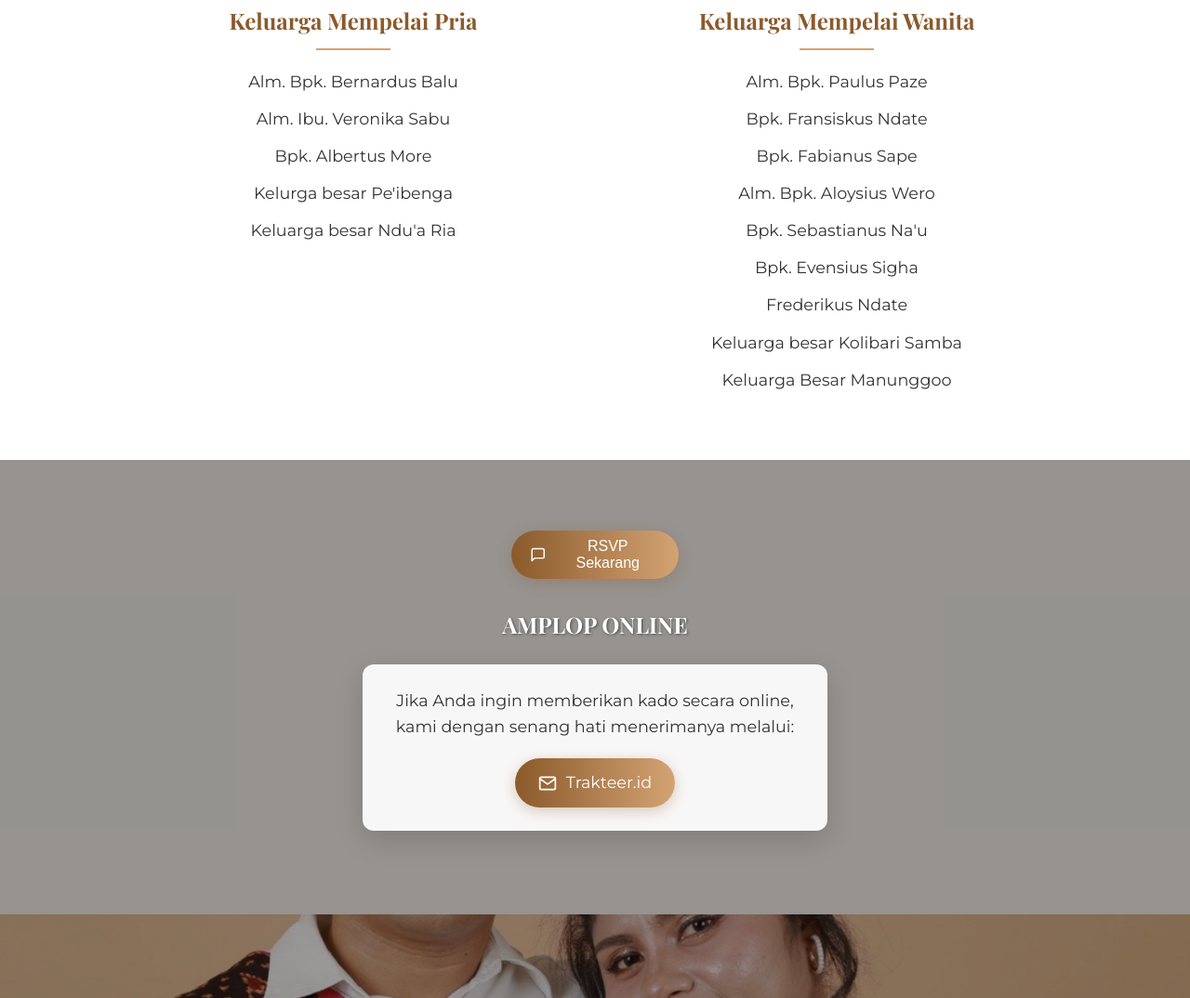
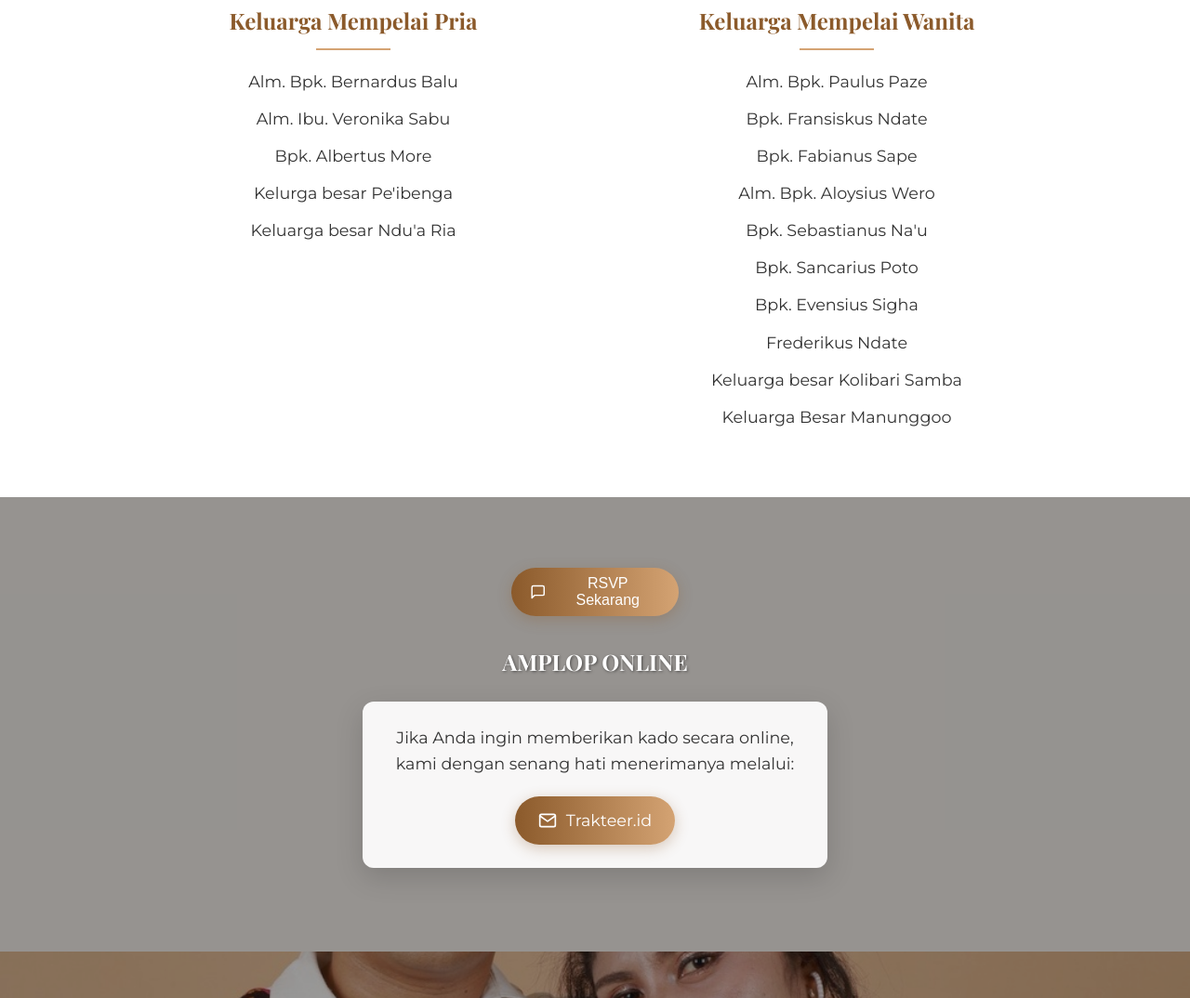
Before and after one commit to luisrajaa/A2, a plain HTML site: page index.html in a window 1280 px wide. Shown: the part 2918-3992 px from the top of the page at 93% size. Drawn offline with nearby package versions, Linux system fonts and the light colour scheme.

Commit message:
Update index.html

```diff
--- a/index.html
+++ b/index.html
@@ -1164,6 +1164,7 @@
             <li>Bpk. Fabianus Sape</li>
             <li>Alm. Bpk. Aloysius Wero</li>
             <li>Bpk. Sebastianus Na'u</li>
+            <li>Bpk. Sancarius Poto</li>
             <li>Bpk. Evensius Sigha</li>
             <li>Frederikus Ndate</li>
             <li>Keluarga besar Kolibari Samba</li>
```
